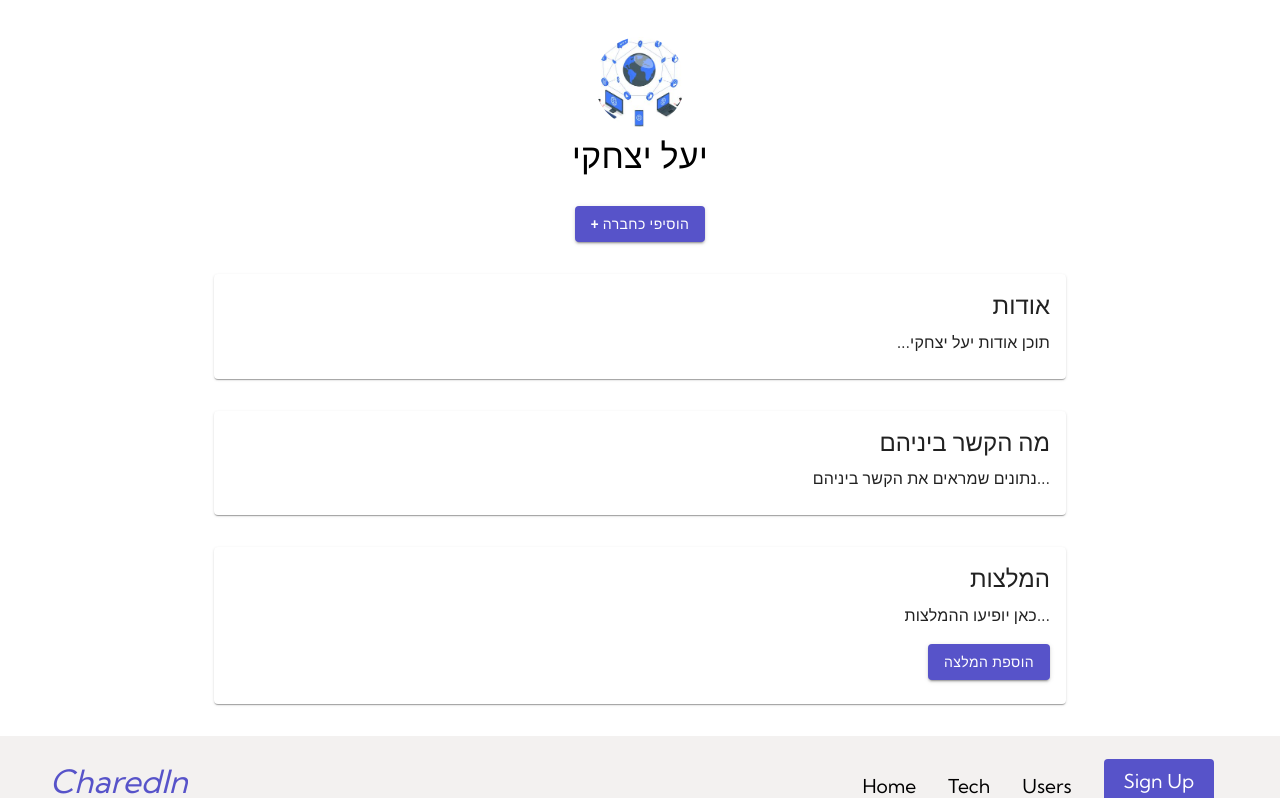
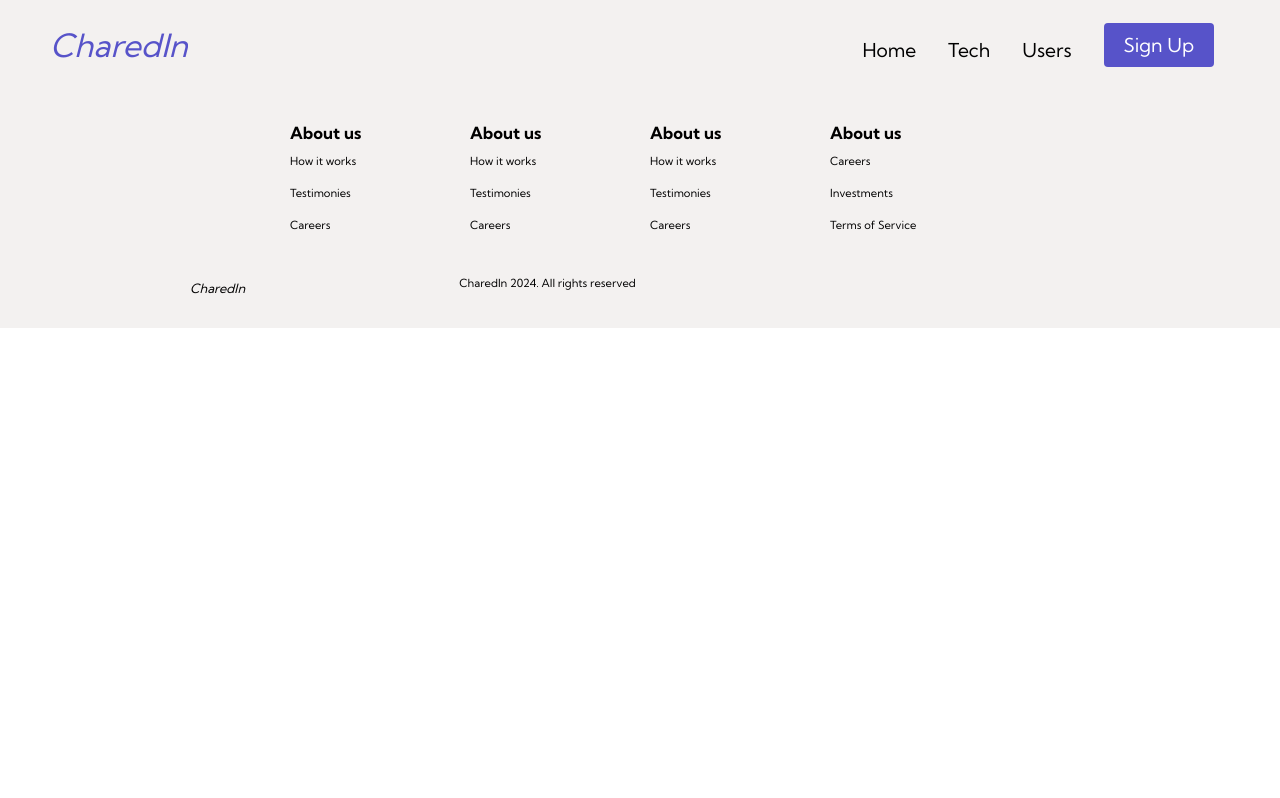
Before and after one commit to maliAscher/charedin, a React (Vite) app: page / in a window 1280 px wide. Shown: the top 798 px of the page. Built offline with nearby package versions, Linux system fonts and the light colour scheme; some icons are missing.

Commit message:
add profile route

```diff
--- a/src/App.jsx
+++ b/src/App.jsx
@@ -8,7 +8,7 @@ import Profile from './component/Profile'
 function App() {
   return (
     <>
-    <Profile/>
+    {/* <Profile/> */}
     {/* <HomePage/> */}
     {/* <MainCom /> */}
       {/* <HomePage /> */}
--- a/src/component/mainCom.jsx
+++ b/src/component/mainCom.jsx
@@ -4,6 +4,7 @@ import './styles.css'
 import { Routes, Route, Link } from 'react-router-dom'
 import Users from './Users'
 import Demo2_ProductDetails from './default2'
+import Profile  from './Profile'
 
 export default function MainCom() {
     return (
@@ -48,6 +49,7 @@ export default function MainCom() {
                 <Route path="/tech" element={<Demo2Contact />} />
                 <Route path="/users" element={<Users />} />
                 <Route path="/signup" element={<Demo2_ProductDetails />} />
+                <Route path="/profile" element={<Profile />} />
             </Routes>
             </div>
 
```
